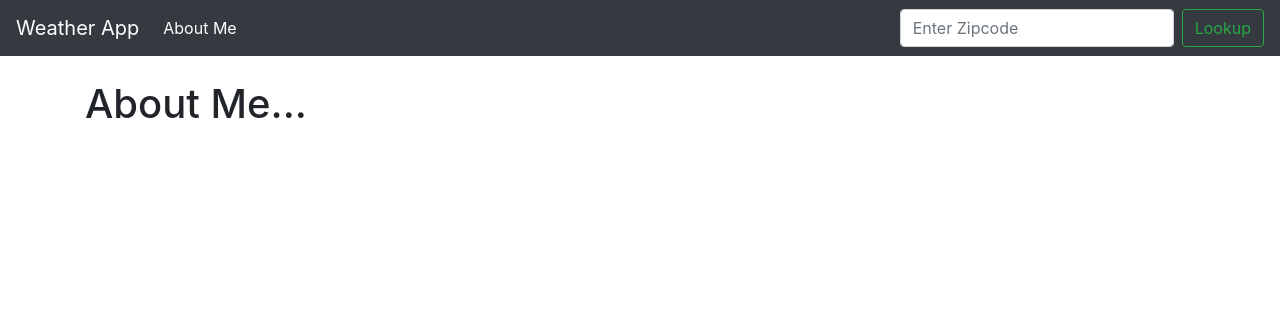
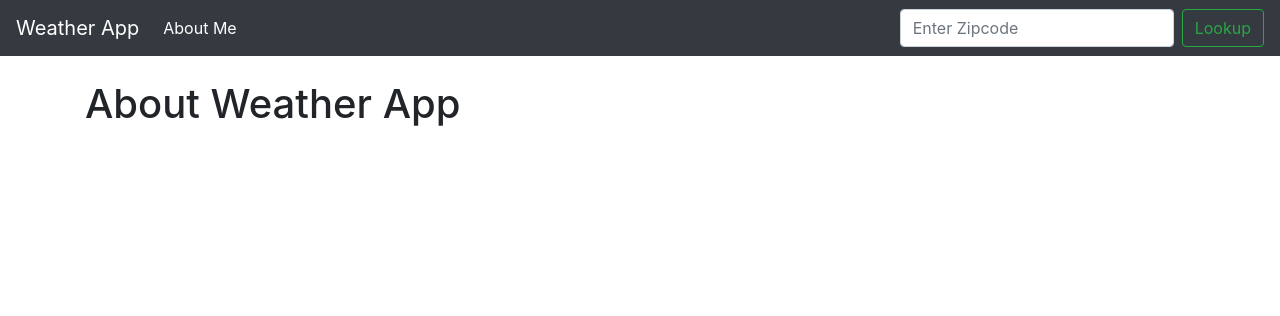
Before and after one commit to aniketsoni1/Air-Quality-App-Using-Python-and-Django, a Django app: page /about.html in a window 1280 px wide. Shown: the top 316 px of the page. Run offline with Django 3.2, Linux system fonts and the light colour scheme; some libraries are stand-ins or nearby versions.

Commit message:
bugfixes
bugfixes

```diff
--- a/lookup/templates/about.html
+++ b/lookup/templates/about.html
@@ -2,6 +2,6 @@
 
 {% block content %}
 
-<h1>About Me...</h1>
+<h1>About Weather App</h1>
 
 {% endblock %}
--- a/lookup/templates/base.html
+++ b/lookup/templates/base.html
@@ -8,7 +8,7 @@
     <!-- Bootstrap CSS -->
     <link rel="stylesheet" href="https://stackpath.bootstrapcdn.com/bootstrap/4.4.1/css/bootstrap.min.css" integrity="sha384-Vkoo8x4CGsO3+Hhxv8T/Q5PaXtkKtu6ug5TOeNV6gBiFeWPGFN9MuhOf23Q9Ifjh" crossorigin="anonymous">
 
-    <title>Hello, world!</title>
+    <title>Weather App</title>
     <style>
     	.good {background-color: #0C0;}
     	.moderate {background-color: #FFFF00;}
--- a/lookup/views.py
+++ b/lookup/views.py
@@ -24,6 +24,8 @@ def home(request):
 
 		if not api:
 			return default_value(request)
+
+
 
 		if api[0]['Category']['Name'] == "Good":
 	  		category_description = "(0 - 50) Air quality is satisfactory, and air pollution poses little or no risk."
```
Also changed, not shown: lookup/templates/home.html (+5 -4 lines).
